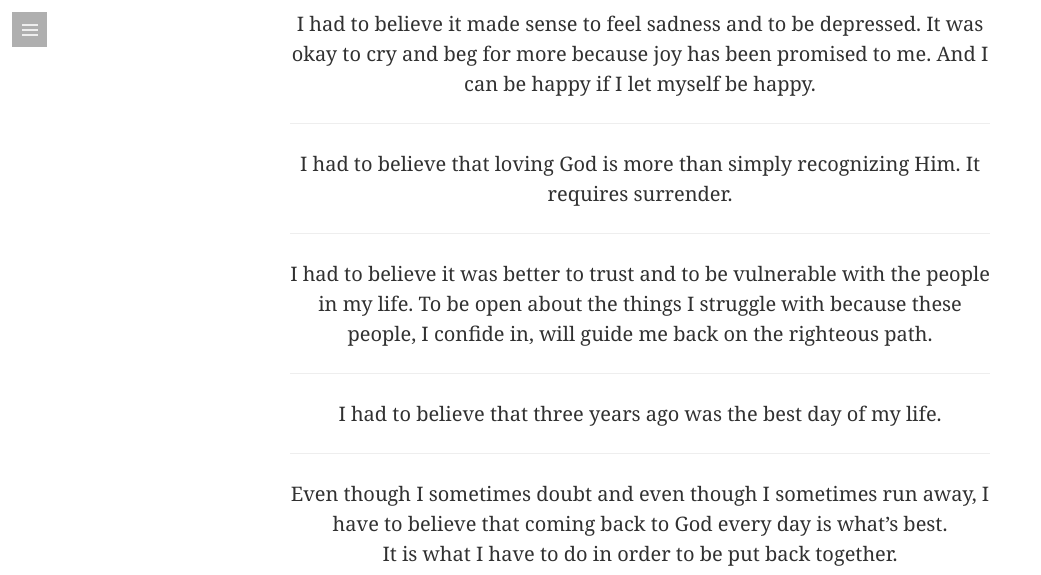
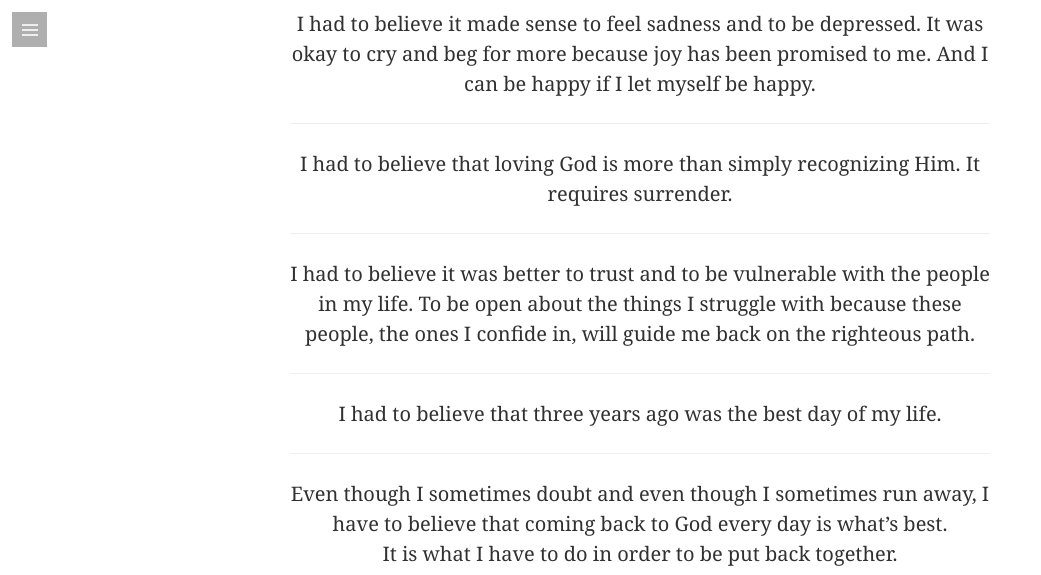
Before and after one commit to thejohnsullivan/McLeian, a Jekyll site: the page built from _posts/2016-06-10-three-years.md, in a window 1280 px wide and 900 px high, scrolled down 6695 px, cut to the strip 0-575 px from the top of the window. Shown: the whole strip, without its empty margins (0-1041 px from the left). Built offline with Jekyll 4.4.1, drawn with Linux system fonts in a browser that asks for light colours; some web fonts are replaced; comment, search, counter and statistics services are not loaded.

Commit message:
Update 2016-06-10-three-years.md

```diff
--- a/_posts/2016-06-10-three-years.md
+++ b/_posts/2016-06-10-three-years.md
@@ -98,7 +98,7 @@ I’ve had these thoughts of leaving behind God ⎯⎯ of walking away⎯⎯ **B
 ***
 <center>I had to believe that loving God is more than simply recognizing Him. It requires surrender.</center>
 ***
-<center>I had to believe it was better to trust and to be vulnerable with the people in my life. To be open about the things I struggle with because these people, I confide in, will guide me back on the righteous path.</center>
+<center>I had to believe it was better to trust and to be vulnerable with the people in my life. To be open about the things I struggle with because these people, the ones I confide in, will guide me back on the righteous path.</center>
 ***
 <center>I had to believe that three years ago was the best day of my life.</center>
 ***
```
